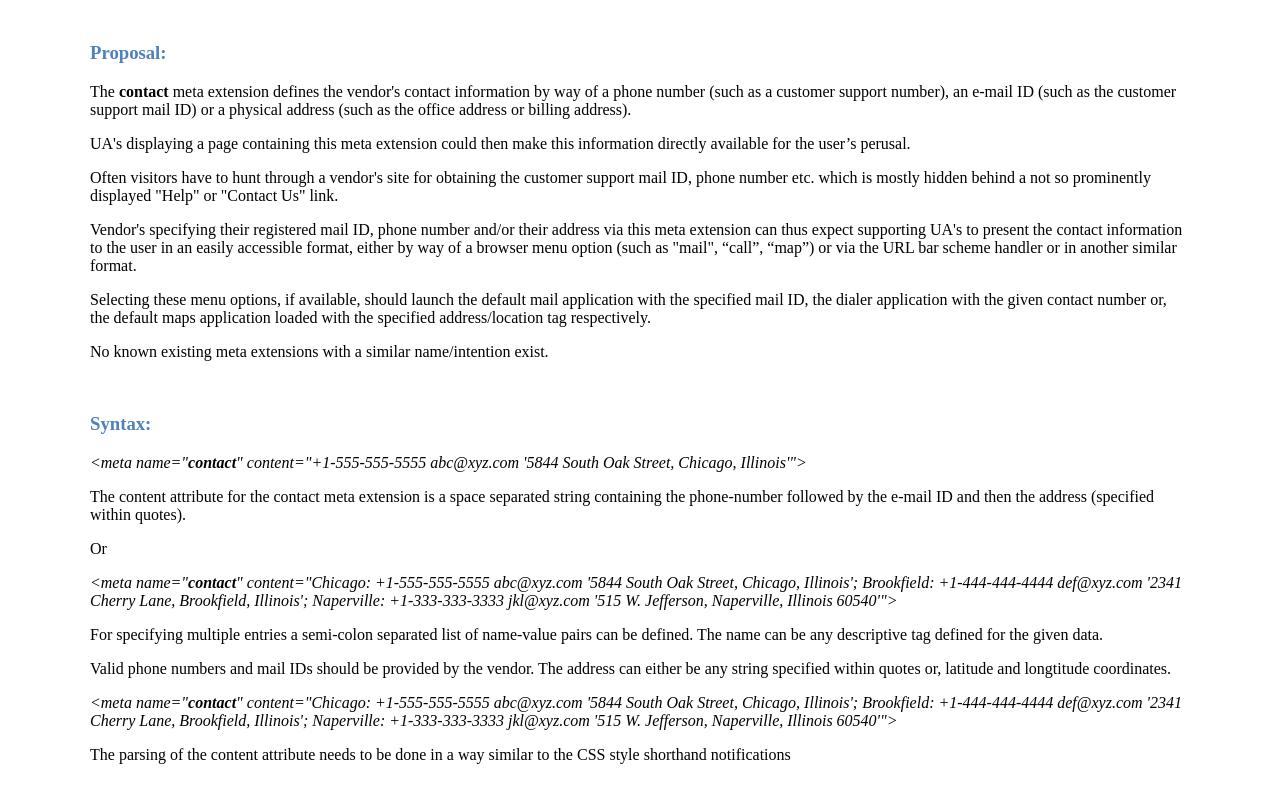
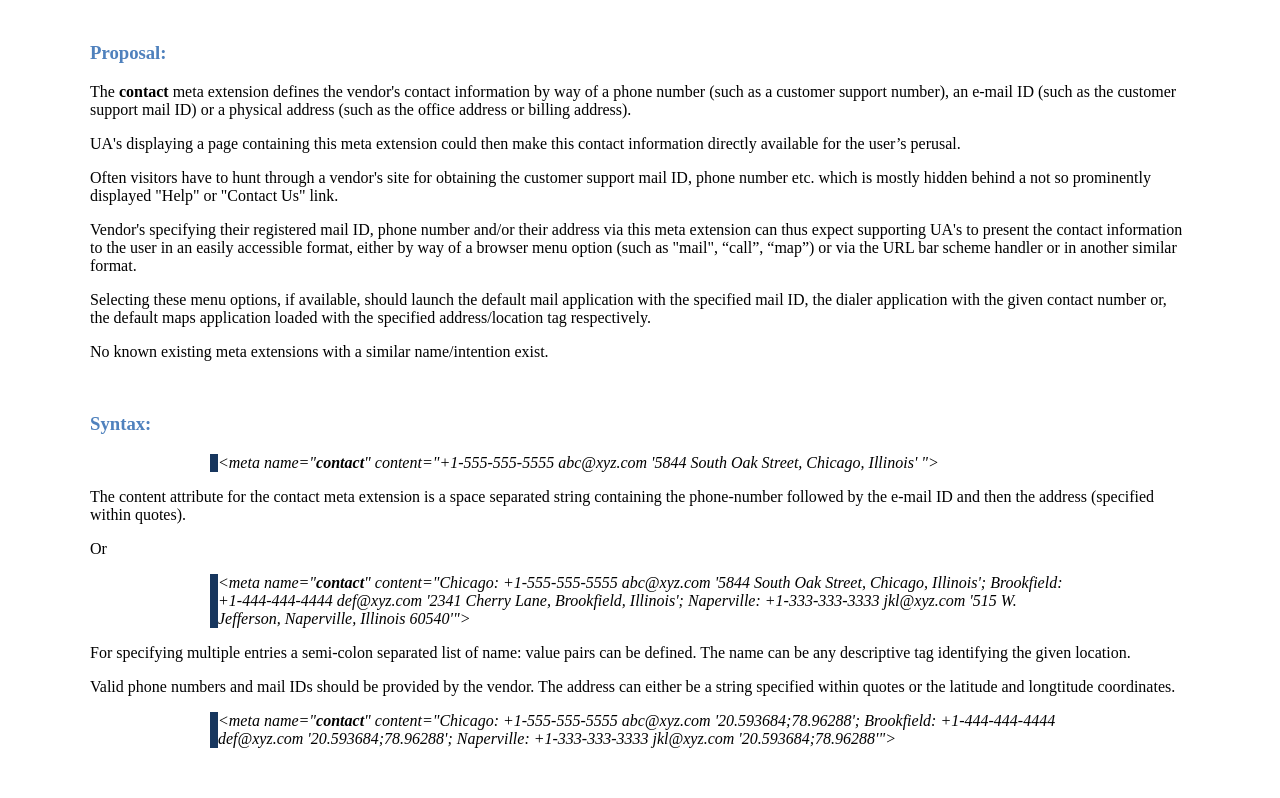
Before and after one commit to Arpita/Arpita.github.io, a plain HTML site: page index.html in a window 1280 px wide. Shown: the part 340-1138 px from the top of the page. Drawn offline with Linux system fonts and the light colour scheme.

Commit message:
Modifying the examples

```diff
--- a/index.html
+++ b/index.html
@@ -6,7 +6,7 @@
 	<STYLE TYPE="text/css">
 	h3 { color: rgb(79,129,189); }
         body { margin-left: 90px; margin-right: 90px; }
-        example { margin-left: 120px; margin-right: 120px; backgroud: none repeat scroll 0 0 rgb(23,54,94); border-style: none none none solid; border-width: 0 0 0 0.5rem; border-color: rgb(23,54,94); }
+        .example { margin-left: 120px; margin-right: 120px; backgroud: none repeat scroll 0 0 rgb(23,54,94); border-style: none none none solid; border-width: 0 0 0 0.5rem; border-color: rgb(23,54,94); }
 	</STYLE>
 </HEAD>
 <BODY LANG="en-IN" DIR="LTR">
@@ -40,7 +40,7 @@ your bank’s customer support number.</P>
 <H3 CLASS="western">Proposal:</H3>
 <P STYLE="margin-bottom: 0cm">The <B>contact</B> meta extension defines the vendor's contact information by way of a phone number (such as a customer support number), an e-mail ID (such as the customer support mail ID) or a physical address (such as the office address or billing address).
 </P>
-<P STYLE="margin-bottom: 0cm">UA's displaying a page containing this meta extension could then make this information directly available for the user’s perusal.</P>
+<P STYLE="margin-bottom: 0cm">UA's displaying a page containing this meta extension could then make this contact information directly available for the user’s perusal.</P>
 <P STYLE="margin-bottom: 0cm">Often visitors have to hunt through a
 vendor's site for obtaining the customer support mail ID, phone
 number etc. which is mostly hidden behind a not so prominently
@@ -62,17 +62,16 @@ a similar name/intention exist.</P>
 
 <H3 CLASS="western">Syntax:</H3>
 <P class="example"><I>&lt;meta name=&quot;<B>contact</B>&quot;
-content=&quot;+1-555-555-5555 abc@xyz.com '5844 South Oak Street, Chicago, Illinois'&quot;&gt;</I></P>
+content=&quot;+1-555-555-5555 abc@xyz.com '5844 South Oak Street, Chicago, Illinois' &quot;&gt;</I></P>
 <P STYLE="margin-bottom: 0cm">The content attribute for the
 contact meta extension is a space separated string containing the phone-number followed by the e-mail ID and then the address (specified within quotes).</P>
 <P STYLE="margin-bottom: 0cm">Or</P>
 <P class="example"><I>&lt;meta name=&quot;<B>contact</B>&quot;
 content=&quot;Chicago: +1-555-555-5555  abc@xyz.com '5844 South Oak Street, Chicago, Illinois'; Brookfield: +1-444-444-4444 def@xyz.com '2341 Cherry Lane, Brookfield, Illinois'; Naperville: +1-333-333-3333 jkl@xyz.com '515 W. Jefferson, Naperville, Illinois 60540'&quot;&gt;</I></P>
-<P STYLE="margin-bottom: 0cm">For specifying multiple entries a semi-colon separated list of name-value pairs can be defined. The name can be any descriptive tag defined for the given data.</P>
-<P STYLE="margin-bottom: 0cm">Valid phone numbers and mail IDs should be provided by the vendor. The address can either be any string specified within quotes or, latitude and longtitude coordinates.</p>
+<P STYLE="margin-bottom: 0cm">For specifying multiple entries a semi-colon separated list of name: value pairs can be defined. The name can be any descriptive tag identifying the given location.</P>
+<P STYLE="margin-bottom: 0cm">Valid phone numbers and mail IDs should be provided by the vendor. The address can either be a string specified within quotes or the latitude and longtitude coordinates.</p>
 <P class="example"><I>&lt;meta name=&quot;<B>contact</B>&quot;
-content=&quot;Chicago: +1-555-555-5555  abc@xyz.com '5844 South Oak Street, Chicago, Illinois'; Brookfield: +1-444-444-4444 def@xyz.com '2341 Cherry Lane, Brookfield, Illinois'; Naperville: +1-333-333-3333 jkl@xyz.com '515 W. Jefferson, Naperville, Illinois 60540'&quot;&gt;</I></P>
-<P STYLE="margin-bottom: 0cm">The parsing of the content attribute needs to be done in a way similar to the CSS style shorthand notifications</P>
+content=&quot;Chicago: +1-555-555-5555  abc@xyz.com '20.593684;78.96288'; Brookfield: +1-444-444-4444 def@xyz.com '20.593684;78.96288'; Naperville: +1-333-333-3333 jkl@xyz.com '20.593684;78.96288'&quot;&gt;</I></P>
 <P STYLE="margin-bottom: 0cm"><BR>
 </P>
 
```
